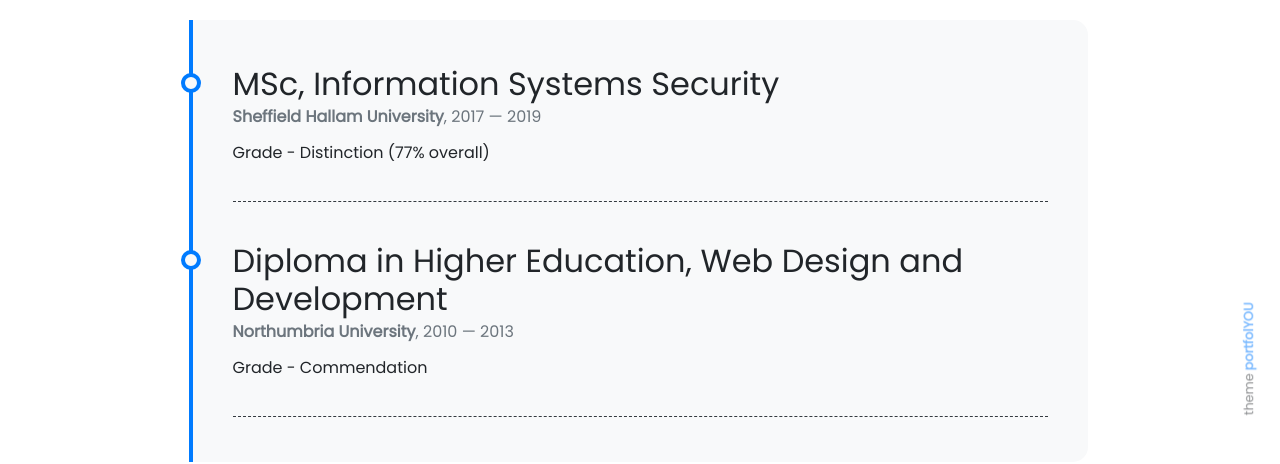
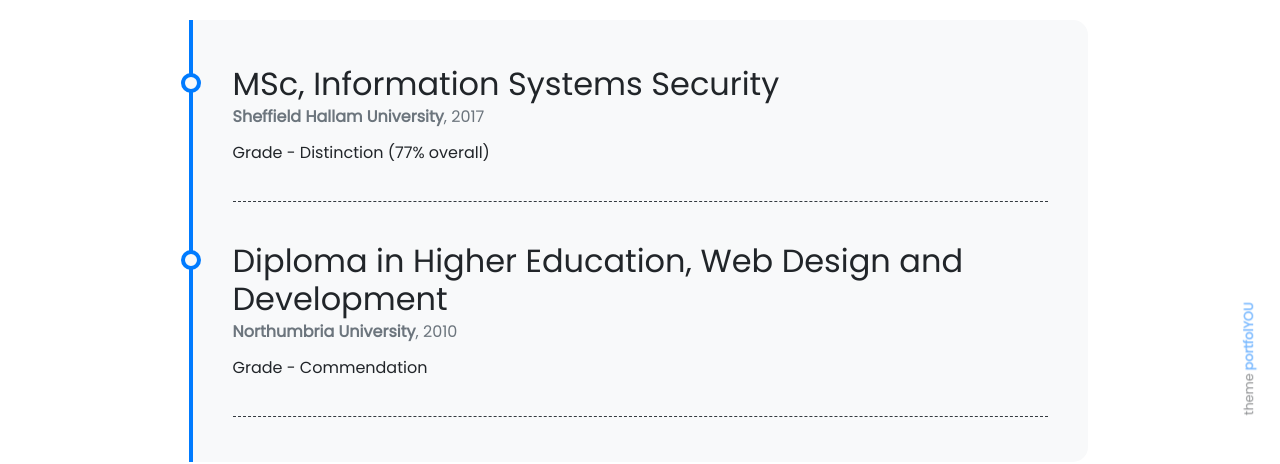
Before and after one commit to niall-mcgowan/niall-mcgowan.github.io, a Jekyll site: the page built from pages/credentials.md, in a window 1280 px wide. Shown: the part 429-893 px from the top of the page. Built offline with Jekyll 4.4.1, drawn with Linux system fonts in a browser that asks for light colours; nearby versions of some CDN libraries; emoji names are drawn with the system emoji font.

Commit message:
Update education.html

```diff
--- a/_includes/about/education.html
+++ b/_includes/about/education.html
@@ -4,7 +4,7 @@
       <div class="timeline-item">
         <div class="content">
           <h2>{{ item.title }}</h2>
-          <h6 class="date">{{ item.from }} — {{ item.to }}</h6>
+          <h6 class="date">{{ item.from }}</h6>
           <p>{{ item.description }}</p>
         </div>
       </div>
```
